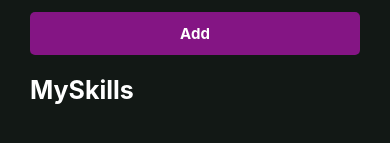
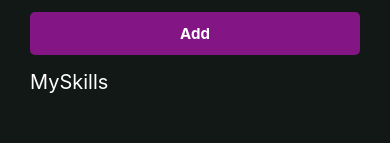
Before and after one commit to mateusvzo/primeiroApp, a React Native app: screen / in a window 390 px wide. Shown: the part 203-346 px from the top of the page. Built offline with nearby package versions, Linux system fonts and the light colour scheme.

Commit message:
add styled-components in home

```diff
--- a/package.json
+++ b/package.json
@@ -13,12 +13,14 @@
     "react": "16.13.1",
     "react-dom": "16.13.1",
     "react-native": "https://github.com/expo/react-native/archive/sdk-42.0.0.tar.gz",
-    "react-native-web": "~0.13.12"
+    "react-native-web": "~0.13.12",
+    "styled-components": "^5.3.1"
   },
   "devDependencies": {
     "@babel/core": "^7.9.0",
     "@types/react": "~16.9.35",
     "@types/react-native": "~0.63.2",
+    "@types/styled-components-react-native": "^5.1.1",
     "typescript": "~4.0.0"
   },
   "private": true
--- a/src/pages/Home.tsx
+++ b/src/pages/Home.tsx
@@ -1,8 +1,10 @@
 import React, { useState, useEffect } from 'react';
-import {StyleSheet, View, Text, TextInput, FlatList, AsyncStorage } from 'react-native';
+import { FlatList } from 'react-native';
 
 import { Button } from '../components/Button';
 import { SkillCard } from '../components/SkillCard';
+
+import { Container, Title, Greetings, Text, Input } from './styles';
 
 interface SkillsProps {
   id: string;
@@ -71,7 +73,6 @@ export function Home() {
 
   useEffect(() => {
     const currentHour = new Date().getHours();
-    console.log(currentHour);
     if(currentHour < 12) {
       setGreeting("Bom Dia")
     } else if(currentHour < 18) {
@@ -79,25 +80,24 @@ export function Home() {
     } else {
       setGreeting("Boa Noite")
     }
-    console.log('UseEffect executado')
   }, [])
 
   return (
     <>
-       <View style={styles.container}>
-         <Text style={styles.title}>Bem Vindo, Mateus</Text>
-         <Text style={styles.text}>Sistemas de Informação</Text>
+       <Container>
+         <Title>Bem Vindo, Mateus</Title>
+         <Text>Sistemas de Informação</Text>
 
-         <Text style={styles.greetings}>
+         <Greetings>
            {greeting}
-         </Text>
+         </Greetings>
 
-         <TextInput
-           style={styles.input}
+         <Input
            placeholder="New Skill"
            placeholderTextColor='#555'
            value={skill}
            onChangeText={value => setNewSkill(value)}
+           onSubmitEditing={handleAddNewSkill}
          />
 
          {/* <TouchableOpacity
@@ -112,9 +112,7 @@ export function Home() {
           onPress={handleAddNewSkill}
          />
 
-         <Text
-         style={[styles.title, {marginVertical: 20}]}
-         >
+         <Text style={{marginTop: 15, marginBottom: 10}}>
            MySkills
          </Text>
          <FlatList showsVerticalScrollIndicator={false}
@@ -127,40 +125,40 @@ export function Home() {
             />
           )}
         />
-       </View>
+       </Container>
    </>
    );
 }
 
-const styles = StyleSheet.create({
-  container: {
-    flex: 1,
-    // alignItems: 'center',
-    // justifyContent: 'center',
-    paddingHorizontal: 30,
-    paddingVertical: 70,
-    backgroundColor: '#121815'
-  },
-  title: {
-    fontSize: 25,
-    fontWeight: 'bold',
-    color: '#fff',
-  },
-  greetings: {
-    color: '#fff',
-  },
-  text: {
-    fontSize: 20,
-    color: '#fff'
-  },
-  input: {
-    marginTop: 20,
-    padding: 10,
-    // width: 150,
-    // height: 40,
-    fontSize: 15,
-    borderRadius: 10,
-    backgroundColor: '#1f1e25',
-    color: '#fff',
-  },
-})
+// const styles = StyleSheet.create({
+//   container: {
+//     flex: 1,
+//     // alignItems: 'center',
+//     // justifyContent: 'center',
+//     paddingHorizontal: 30,
+//     paddingVertical: 70,
+//     backgroundColor: '#121815'
+//   },
+//   title: {
+//     fontSize: 25,
+//     fontWeight: 'bold',
+//     color: '#fff',
+//   },
+//   greetings: {
+//     color: '#fff',
+//   },
+//   text: {
+//     fontSize: 20,
+//     color: '#fff'
+//   },
+//   input: {
+//     marginTop: 20,
+//     padding: 10,
+//     // width: 150,
+//     // height: 40,
+//     fontSize: 15,
+//     borderRadius: 10,
+//     backgroundColor: '#1f1e25',
+//     color: '#fff',
+//   },
+// })
--- /dev/null
+++ b/src/pages/styles.ts
@@ -0,0 +1,32 @@
+import styled from 'styled-components/native';
+
+
+export const Container = styled.View`
+  flex: 1;
+  padding: 70px 30px 0px 30px;
+  background-color: #121815;
+`;
+
+export const Title = styled.Text`
+  font-size: 25px;
+  font-weight: bold;
+  color: #fff;
+`;
+
+export const Greetings = styled.Text`
+  color: #fff;
+`;
+
+export const Text = styled.Text`
+  font-size: 20px;
+  color: #fff;
+`;
+
+export const Input = styled.TextInput`
+  margin-top: 20px;
+  padding: 10px;
+  font-size: 15px;
+  border-radius: 10px;
+  background-color: #1f1e25;
+  color: #fff;
+`;
```
Also changed, not shown: 1 other file (tests, documents, lock files or other folders).
